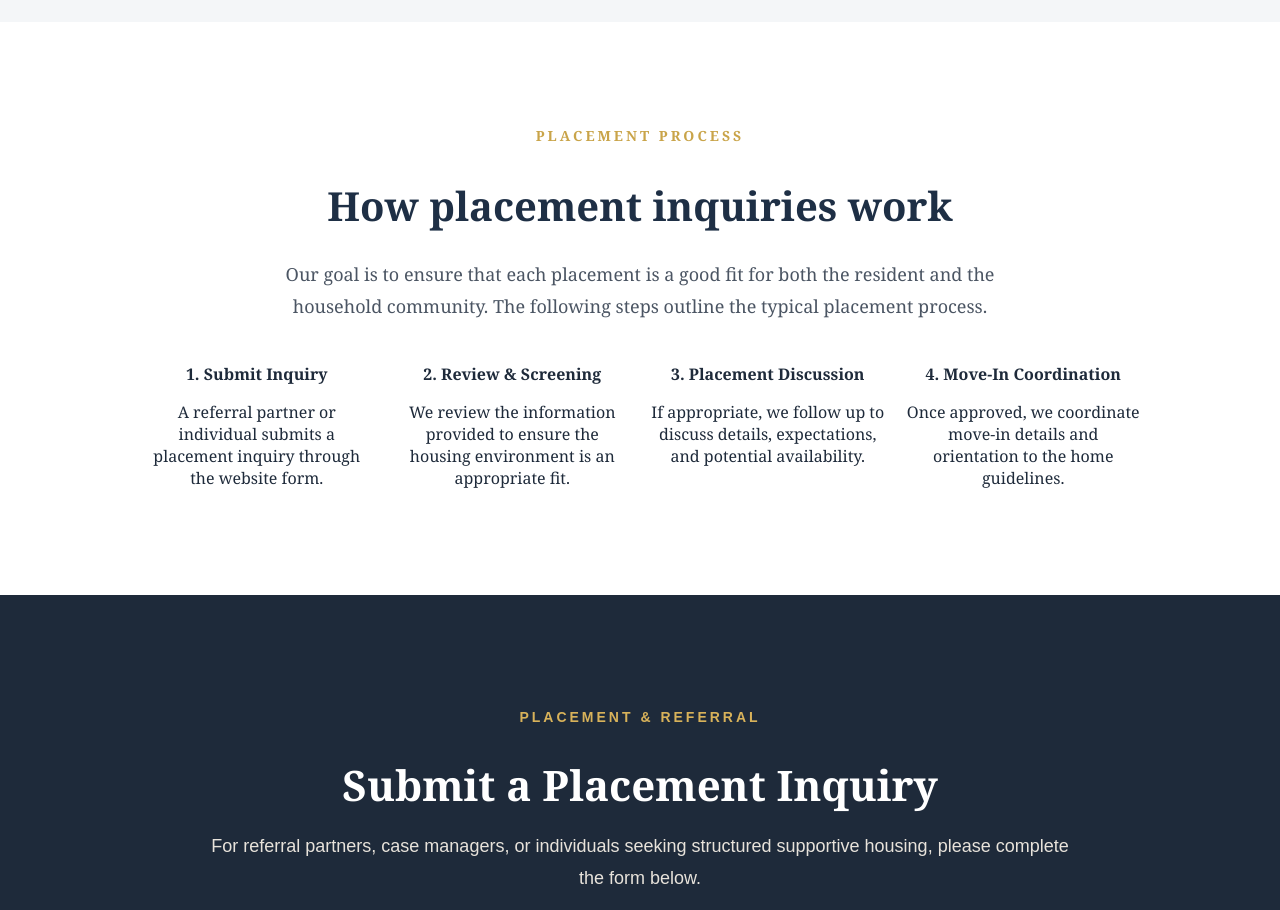
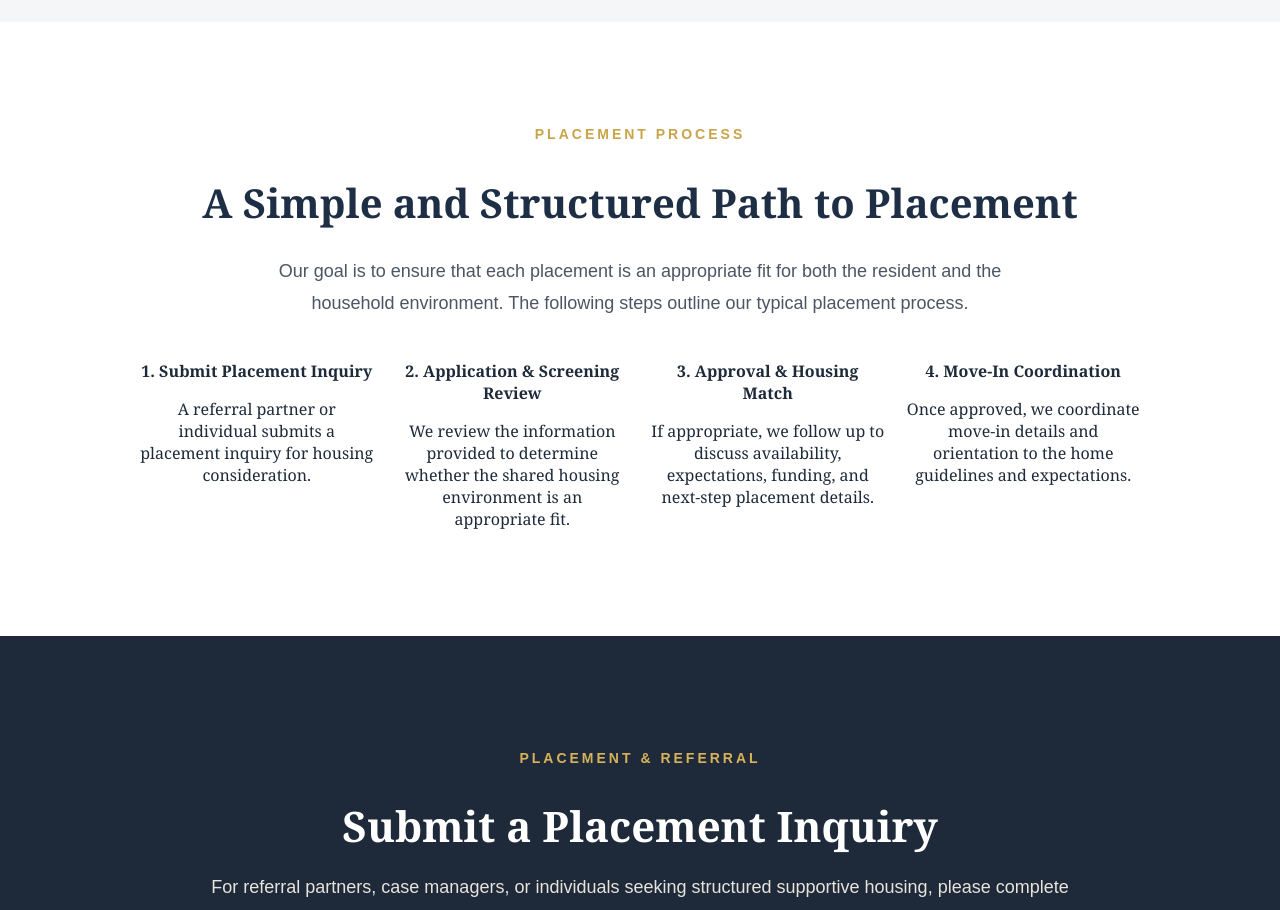
Before and after one commit to TrueNorthHaven/truenorth-haven-living, a Next.js app: page / in a window 1280 px wide. Shown: the part 7000-7910 px from the top of the page. Built offline with nearby package versions, Linux system fonts and the light colour scheme.

Commit message:
Update PlacementProcess.tsx

```diff
--- a/app/components/PlacementProcess.tsx
+++ b/app/components/PlacementProcess.tsx
@@ -1,14 +1,15 @@
 export default function PlacementProcess() {
   return (
     <section
+      id="placement-process"
       style={{
         padding: "90px 20px",
         backgroundColor: "#ffffff",
-        textAlign: "center"
+        textAlign: "center",
+        scrollMarginTop: "110px",
       }}
     >
       <div style={{ maxWidth: "1000px", margin: "0 auto" }}>
-
         <p
           style={{
             color: "#C9A449",
@@ -16,7 +17,8 @@ export default function PlacementProcess() {
             fontWeight: 600,
             marginBottom: "12px",
             textTransform: "uppercase",
-            fontSize: "14px"
+            fontSize: "14px",
+            fontFamily: "Arial, sans-serif",
           }}
         >
           Placement Process
@@ -26,10 +28,10 @@ export default function PlacementProcess() {
           style={{
             fontSize: "40px",
             marginBottom: "25px",
-            color: "#1E2F45"
+            color: "#1E2F45",
           }}
         >
-          How placement inquiries work
+          A Simple and Structured Path to Placement
         </h2>
 
         <p
@@ -38,12 +40,13 @@ export default function PlacementProcess() {
             color: "#4b5563",
             lineHeight: 1.8,
             maxWidth: "800px",
-            margin: "0 auto 40px auto"
+            margin: "0 auto 40px auto",
+            fontFamily: "Arial, sans-serif",
           }}
         >
-          Our goal is to ensure that each placement is a good fit for both the
-          resident and the household community. The following steps outline
-          the typical placement process.
+          Our goal is to ensure that each placement is an appropriate fit for
+          both the resident and the household environment. The following steps
+          outline our typical placement process.
         </p>
 
         <div
@@ -52,32 +55,41 @@ export default function PlacementProcess() {
             gridTemplateColumns: "repeat(auto-fit, minmax(220px, 1fr))",
             gap: "22px",
             maxWidth: "1000px",
-            margin: "0 auto"
+            margin: "0 auto",
           }}
         >
-
           <div className="card">
-            <strong>1. Submit Inquiry</strong>
-            <p>A referral partner or individual submits a placement inquiry through the website form.</p>
+            <strong>1. Submit Placement Inquiry</strong>
+            <p>
+              A referral partner or individual submits a placement inquiry for
+              housing consideration.
+            </p>
           </div>
 
           <div className="card">
-            <strong>2. Review & Screening</strong>
-            <p>We review the information provided to ensure the housing environment is an appropriate fit.</p>
+            <strong>2. Application & Screening Review</strong>
+            <p>
+              We review the information provided to determine whether the shared
+              housing environment is an appropriate fit.
+            </p>
           </div>
 
           <div className="card">
-            <strong>3. Placement Discussion</strong>
-            <p>If appropriate, we follow up to discuss details, expectations, and potential availability.</p>
+            <strong>3. Approval & Housing Match</strong>
+            <p>
+              If appropriate, we follow up to discuss availability,
+              expectations, funding, and next-step placement details.
+            </p>
           </div>
 
           <div className="card">
             <strong>4. Move-In Coordination</strong>
-            <p>Once approved, we coordinate move-in details and orientation to the home guidelines.</p>
+            <p>
+              Once approved, we coordinate move-in details and orientation to
+              the home guidelines and expectations.
+            </p>
           </div>
-
         </div>
-
       </div>
     </section>
   );
```
